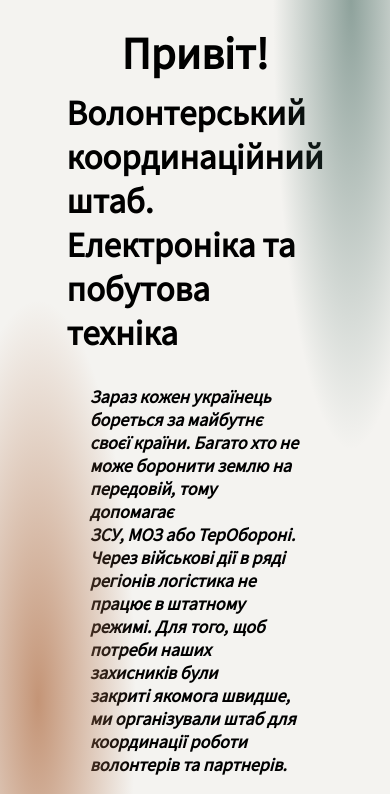
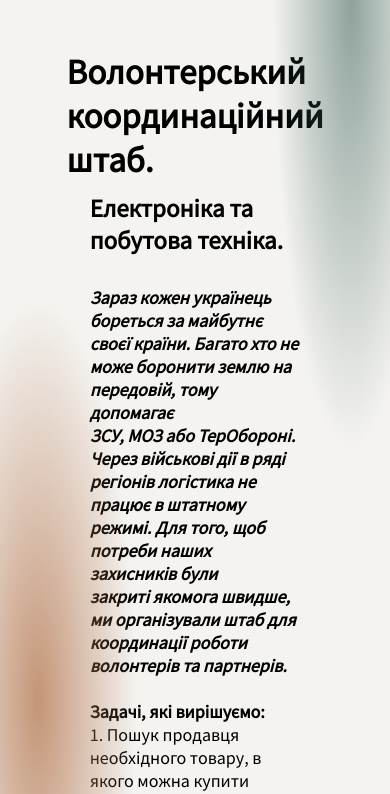
Before and after one commit to Er4ik/humanitarian-aid, a website: page index.html in a window 390 px wide. Shown: the top 794 px of the page. Drawn offline with Linux system fonts and the light colour scheme.

Commit message:
fix text and margin

```diff
--- a/css/style.css
+++ b/css/style.css
@@ -173,9 +173,18 @@ body {
     .main-info {
         width: 60%;
         align-items: center;
+        margin: 50px auto;
     }
 
     .main-info p {
         margin: 20px auto;
     }
+
+    .main-info h1 {
+        font-size: 35px;
+    }
+
+    .main-info h3 {
+        font-size: 25px;
+    }
 }
--- a/index.html
+++ b/index.html
@@ -15,8 +15,8 @@
             <div class="bg_right"></div>
         </div>
         <div class="main-info">
-            <h1>Привіт!</h1>
-            <h3>Волонтерський координаційний штаб.<br>Електроніка та побутова техніка</h3>
+            <h1>Волонтерський координаційний штаб.</h1>
+            <h3>Електроніка та побутова техніка.</h3>
             <p>
             <span class="p-head">Зараз кожен українець бореться за майбутнє своєї країни. Багато хто не може боронити землю на передовій, тому допомагає<br>
             ЗСУ, МОЗ або ТерОбороні.
```
